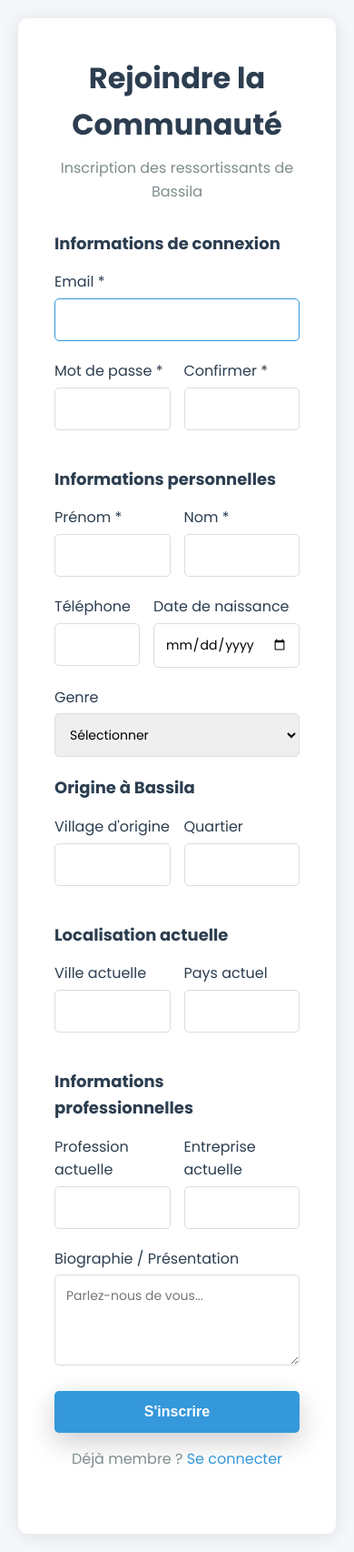
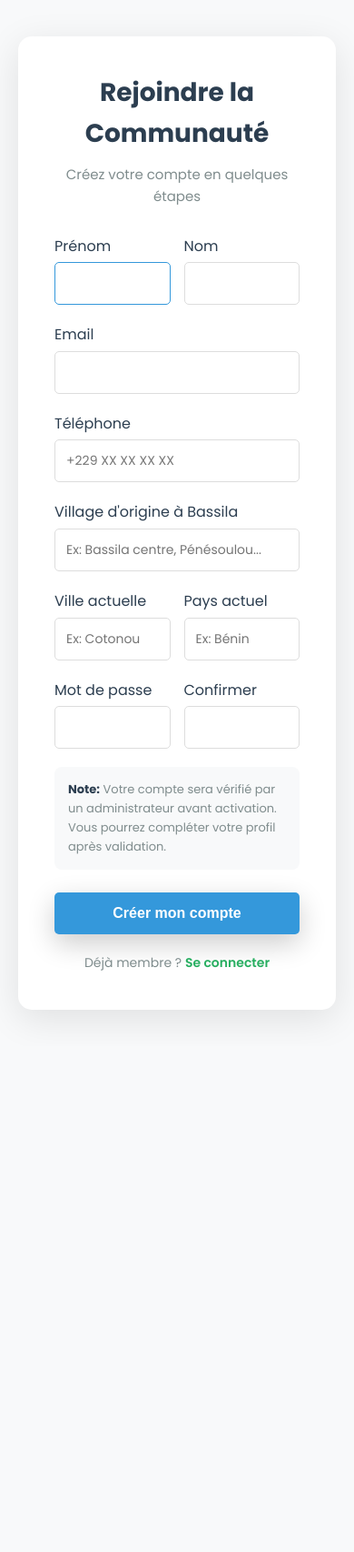
Before and after one commit to Fath57/emergence-bassila, a Laravel app: page /register in a window 390 px wide. Shown: the whole page at 91% size. After the commit the page ends 1120 px from the top, so only its background shows below. Run offline with Laravel 10, Linux system fonts and the light colour scheme; settings files or empty folders that the repository lacks are supplied.

Commit message:
Refonte du formulaire d'inscription et suppression des emojis
Formulaire d'inscription :
- Simplification drastique : passage de 5 sections à 1 formulaire court
- Suppression des champs non essentiels (bio, profession, entreprise, genre, date de naissance, quartier)
- Conservation des champs essentiels : nom, prénom, email, téléphone, village d'origine, localisation, mot de passe
- Design moderne avec card centrée et ombres
- Note informative sur la validation par administrateur
- Cohérent avec la charte graphique (couleurs plates #27ae60, #2c3e50)
- Meilleure UX : formulaire plus rapide à remplir

Suppression des emojis :
- Retrait de tous les emojis du site (landing, news, opportunities, members, dashboard)
- Remplacement des emojis par des lettres stylisées dans les icônes de features
- Icônes circulaires avec lettres (A, O, N, R, P, D) et couleurs plates distinctes
- Stats du hero avec chiffres réels (500+, 15+, 100+) au lieu d'emojis
- Design plus professionnel et moins "AI-generated"
- Conservation du ✓ (caractère Unicode, pas emoji) dans les check-icons

Cohérence visuelle :
- Style uniforme avec la charte : #27ae60 (vert), #3498db (bleu), #2c3e50 (foncé)
- Formulaire responsive avec grid moderne
- Amélioration de la lisibilité

```diff
--- a/resources/views/auth/register.blade.php
+++ b/resources/views/auth/register.blade.php
@@ -3,10 +3,12 @@
 @section('title', 'Inscription - Emergence Bassila')
 
 @section('content')
-<div class="auth-container">
-    <div class="auth-card">
-        <h1>Rejoindre la Communauté</h1>
-        <p>Inscription des ressortissants de Bassila</p>
+<div style="min-height: 100vh; display: flex; align-items: center; justify-content: center; background: #f8f9fa; padding: 40px 20px;">
+    <div style="max-width: 500px; width: 100%; background: white; border-radius: 15px; box-shadow: 0 10px 40px rgba(0,0,0,0.1); padding: 40px;">
+        <div style="text-align: center; margin-bottom: 30px;">
+            <h1 style="font-size: 28px; color: #2c3e50; margin-bottom: 10px;">Rejoindre la Communauté</h1>
+            <p style="color: #7f8c8d; font-size: 15px;">Créez votre compte en quelques étapes</p>
+        </div>
 
         @if(session('success'))
             <div class="alert alert-success">
@@ -16,7 +18,7 @@
 
         @if($errors->any())
             <div class="alert alert-error">
-                <ul style="list-style: none; padding: 0;">
+                <ul style="list-style: none; padding: 0; margin: 0;">
                     @foreach($errors->all() as $error)
                         <li>{{ $error }}</li>
                     @endforeach
@@ -27,109 +29,86 @@
         <form method="POST" action="{{ route('register') }}">
             @csrf
 
-            <h3 style="margin: 20px 0 15px; color: #2c3e50; font-size: 18px;">Informations de connexion</h3>
+            <div class="form-row cols-2">
+                <div class="form-group">
+                    <label for="first_name" class="required">Prénom</label>
+                    <input type="text" id="first_name" name="first_name" class="form-control" value="{{ old('first_name') }}" required autofocus>
+                    @error('first_name')
+                        <span class="error-text">{{ $message }}</span>
+                    @enderror
+                </div>
+                <div class="form-group">
+                    <label for="last_name" class="required">Nom</label>
+                    <input type="text" id="last_name" name="last_name" class="form-control" value="{{ old('last_name') }}" required>
+                    @error('last_name')
+                        <span class="error-text">{{ $message }}</span>
+                    @enderror
+                </div>
+            </div>
 
             <div class="form-group">
-                <label for="email">Email *</label>
-                <input type="email" id="email" name="email" value="{{ old('email') }}" required autofocus>
+                <label for="email" class="required">Email</label>
+                <input type="email" id="email" name="email" class="form-control" value="{{ old('email') }}" required>
                 @error('email')
                     <span class="error-text">{{ $message }}</span>
                 @enderror
             </div>
 
-            <div class="form-row">
+            <div class="form-group">
+                <label for="phone">Téléphone</label>
+                <input type="tel" id="phone" name="phone" class="form-control" value="{{ old('phone') }}" placeholder="+229 XX XX XX XX">
+                @error('phone')
+                    <span class="error-text">{{ $message }}</span>
+                @enderror
+            </div>
+
+            <div class="form-group">
+                <label for="village_origin">Village d'origine à Bassila</label>
+                <input type="text" id="village_origin" name="village_origin" class="form-control" value="{{ old('village_origin') }}" placeholder="Ex: Bassila centre, Pénésoulou...">
+                @error('village_origin')
+                    <span class="error-text">{{ $message }}</span>
+                @enderror
+            </div>
+
+            <div class="form-row cols-2">
                 <div class="form-group">
-                    <label for="password">Mot de passe *</label>
-                    <input type="password" id="password" name="password" required>
+                    <label for="current_city">Ville actuelle</label>
+                    <input type="text" id="current_city" name="current_city" class="form-control" value="{{ old('current_city') }}" placeholder="Ex: Cotonou">
+                    @error('current_city')
+                        <span class="error-text">{{ $message }}</span>
+                    @enderror
                 </div>
                 <div class="form-group">
-                    <label for="password_confirmation">Confirmer *</label>
-                    <input type="password" id="password_confirmation" name="password_confirmation" required>
+                    <label for="current_country">Pays actuel</label>
+                    <input type="text" id="current_country" name="current_country" class="form-control" value="{{ old('current_country') }}" placeholder="Ex: Bénin">
+                    @error('current_country')
+                        <span class="error-text">{{ $message }}</span>
+                    @enderror
                 </div>
             </div>
 
-            <h3 style="margin: 20px 0 15px; color: #2c3e50; font-size: 18px;">Informations personnelles</h3>
-
-            <div class="form-row">
+            <div class="form-row cols-2">
                 <div class="form-group">
-                    <label for="first_name">Prénom *</label>
-                    <input type="text" id="first_name" name="first_name" value="{{ old('first_name') }}" required>
+                    <label for="password" class="required">Mot de passe</label>
+                    <input type="password" id="password" name="password" class="form-control" required>
+                    @error('password')
+                        <span class="error-text">{{ $message }}</span>
+                    @enderror
                 </div>
                 <div class="form-group">
-                    <label for="last_name">Nom *</label>
-                    <input type="text" id="last_name" name="last_name" value="{{ old('last_name') }}" required>
+                    <label for="password_confirmation" class="required">Confirmer</label>
+                    <input type="password" id="password_confirmation" name="password_confirmation" class="form-control" required>
                 </div>
             </div>
 
-            <div class="form-row">
-                <div class="form-group">
-                    <label for="phone">Téléphone</label>
-                    <input type="tel" id="phone" name="phone" value="{{ old('phone') }}">
-                </div>
-                <div class="form-group">
-                    <label for="birth_date">Date de naissance</label>
-                    <input type="date" id="birth_date" name="birth_date" value="{{ old('birth_date') }}">
-                </div>
+            <div style="background: #f8f9fa; padding: 15px; border-radius: 8px; margin-bottom: 25px; font-size: 13px; color: #7f8c8d;">
+                <strong style="color: #2c3e50;">Note:</strong> Votre compte sera vérifié par un administrateur avant activation. Vous pourrez compléter votre profil après validation.
             </div>
 
-            <div class="form-group">
-                <label for="gender">Genre</label>
-                <select id="gender" name="gender">
-                    <option value="">Sélectionner</option>
-                    <option value="M" {{ old('gender') == 'M' ? 'selected' : '' }}>Masculin</option>
-                    <option value="F" {{ old('gender') == 'F' ? 'selected' : '' }}>Féminin</option>
-                    <option value="Autre" {{ old('gender') == 'Autre' ? 'selected' : '' }}>Autre</option>
-                </select>
-            </div>
+            <button type="submit" class="btn btn-primary btn-block">Créer mon compte</button>
 
-            <h3 style="margin: 20px 0 15px; color: #2c3e50; font-size: 18px;">Origine à Bassila</h3>
-
-            <div class="form-row">
-                <div class="form-group">
-                    <label for="village_origin">Village d'origine</label>
-                    <input type="text" id="village_origin" name="village_origin" value="{{ old('village_origin') }}">
-                </div>
-                <div class="form-group">
-                    <label for="quartier">Quartier</label>
-                    <input type="text" id="quartier" name="quartier" value="{{ old('quartier') }}">
-                </div>
-            </div>
-
-            <h3 style="margin: 20px 0 15px; color: #2c3e50; font-size: 18px;">Localisation actuelle</h3>
-
-            <div class="form-row">
-                <div class="form-group">
-                    <label for="current_city">Ville actuelle</label>
-                    <input type="text" id="current_city" name="current_city" value="{{ old('current_city') }}">
-                </div>
-                <div class="form-group">
-                    <label for="current_country">Pays actuel</label>
-                    <input type="text" id="current_country" name="current_country" value="{{ old('current_country') }}">
-                </div>
-            </div>
-
-            <h3 style="margin: 20px 0 15px; color: #2c3e50; font-size: 18px;">Informations professionnelles</h3>
-
-            <div class="form-row">
-                <div class="form-group">
-                    <label for="current_profession">Profession actuelle</label>
-                    <input type="text" id="current_profession" name="current_profession" value="{{ old('current_profession') }}">
-                </div>
-                <div class="form-group">
-                    <label for="current_company">Entreprise actuelle</label>
-                    <input type="text" id="current_company" name="current_company" value="{{ old('current_company') }}">
-                </div>
-            </div>
-
-            <div class="form-group">
-                <label for="bio">Biographie / Présentation</label>
-                <textarea id="bio" name="bio" placeholder="Parlez-nous de vous...">{{ old('bio') }}</textarea>
-            </div>
-
-            <button type="submit" class="btn btn-primary">S'inscrire</button>
-
-            <p class="text-center text-muted mt-3">
-                Déjà membre ? <a href="{{ route('login') }}">Se connecter</a>
+            <p style="text-align: center; margin-top: 20px; color: #7f8c8d; font-size: 14px;">
+                Déjà membre ? <a href="{{ route('login') }}" style="color: #27ae60; font-weight: 600; text-decoration: none;">Se connecter</a>
             </p>
         </form>
     </div>
--- a/resources/views/members/search.blade.php
+++ b/resources/views/members/search.blade.php
@@ -83,7 +83,7 @@
             <div style="display: flex; gap: 10px; justify-content: flex-end;">
                 <a href="{{ route('members.search') }}" class="btn btn-secondary">Réinitialiser</a>
                 <button type="submit" class="btn btn-primary btn-icon">
-                    🔍 Rechercher
+                     Rechercher
                 </button>
             </div>
         </form>
--- a/resources/views/news/show.blade.php
+++ b/resources/views/news/show.blade.php
@@ -12,7 +12,7 @@
                 <span class="badge" style="background: rgba(255,255,255,0.2); font-size: 14px;">{{ $article->category->name }}</span>
             @endif
             @if($article->is_featured)
-                <span class="badge badge-warning" style="font-size: 14px;">⭐ À la une</span>
+                <span class="badge badge-warning" style="font-size: 14px;">À la une</span>
             @endif
         </div>
 
@@ -56,7 +56,7 @@
                         <div style="font-size: 14px; opacity: 0.9; margin-bottom: 5px;">Date de l'événement</div>
                         <div style="font-size: 24px; font-weight: 700;">{{ \Carbon\Carbon::parse($article->event_date)->format('d M Y') }}</div>
                         @if($article->event_location)
-                            <div style="font-size: 15px; margin-top: 5px; opacity: 0.95;">📍 {{ $article->event_location }}</div>
+                            <div style="font-size: 15px; margin-top: 5px; opacity: 0.95;"> {{ $article->event_location }}</div>
                         @endif
                     </div>
                 </div>
@@ -190,7 +190,7 @@
                         <span style="font-weight: 700; color: #2c3e50;">{{ $article->views_count }}</span>
                     </div>
                     <div style="display: flex; justify-content: space-between; padding: 10px 0; border-bottom: 1px solid #ecf0f1;">
-                        <span style="color: #7f8c8d;">📅 Publié</span>
+                        <span style="color: #7f8c8d;">Publié</span>
                         <span style="font-weight: 700; color: #2c3e50;">{{ $article->published_at->diffForHumans() }}</span>
                     </div>
                     <div style="display: flex; justify-content: space-between; padding: 10px 0;">
```
Also changed, not shown: resources/views/dashboard/edit-profile.blade.php (+4 -4 lines), resources/views/dashboard/index.blade.php (+5 -5 lines), resources/views/landing.blade.php (+20 -12 lines), resources/views/members/show.blade.php (+5 -5 lines), resources/views/news/create.blade.php (+6 -6 lines), resources/views/news/index.blade.php (+12 -12 lines), resources/views/news/my-news.blade.php (+6 -6 lines), resources/views/opportunities/create.blade.php (+7 -7 lines), resources/views/opportunities/edit.blade.php (+6 -6 lines), resources/views/opportunities/index.blade.php (+16 -16 lines), resources/views/opportunities/my-opportunities.blade.php (+8 -8 lines), resources/views/opportunities/show.blade.php (+13 -13 lines).
